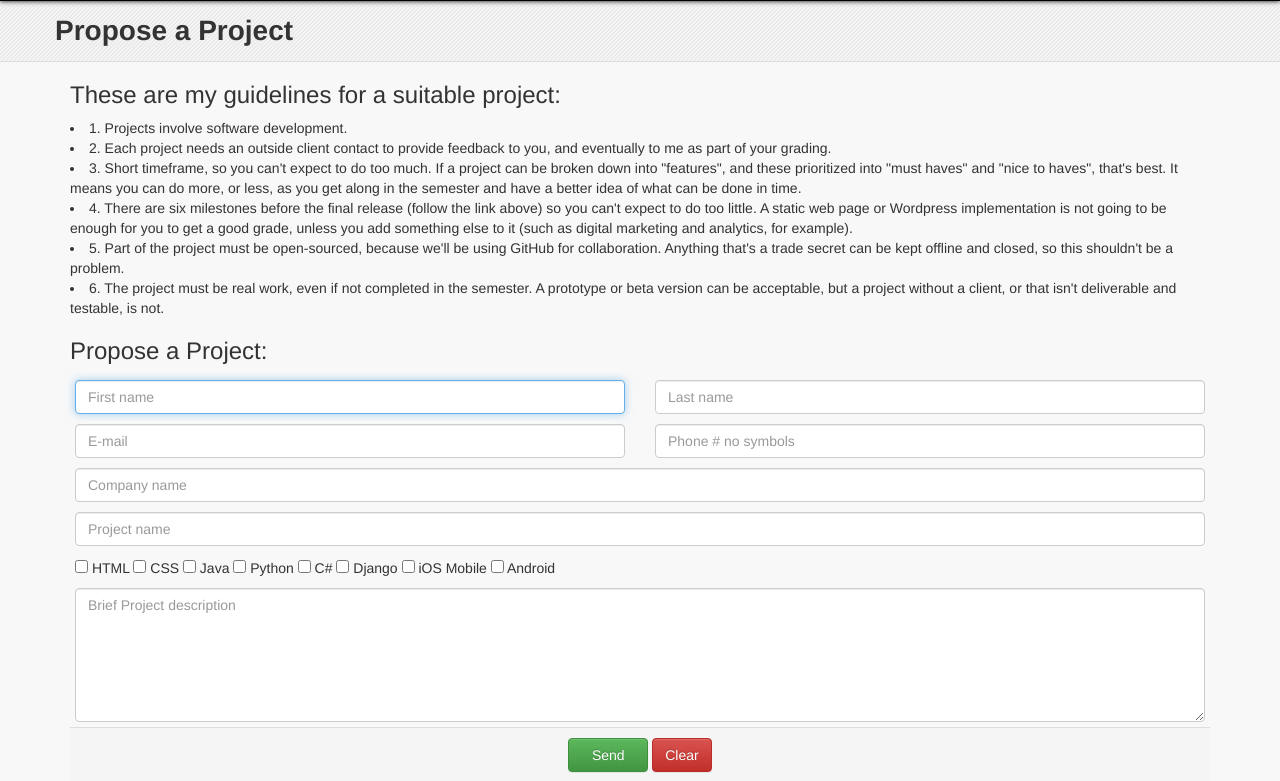
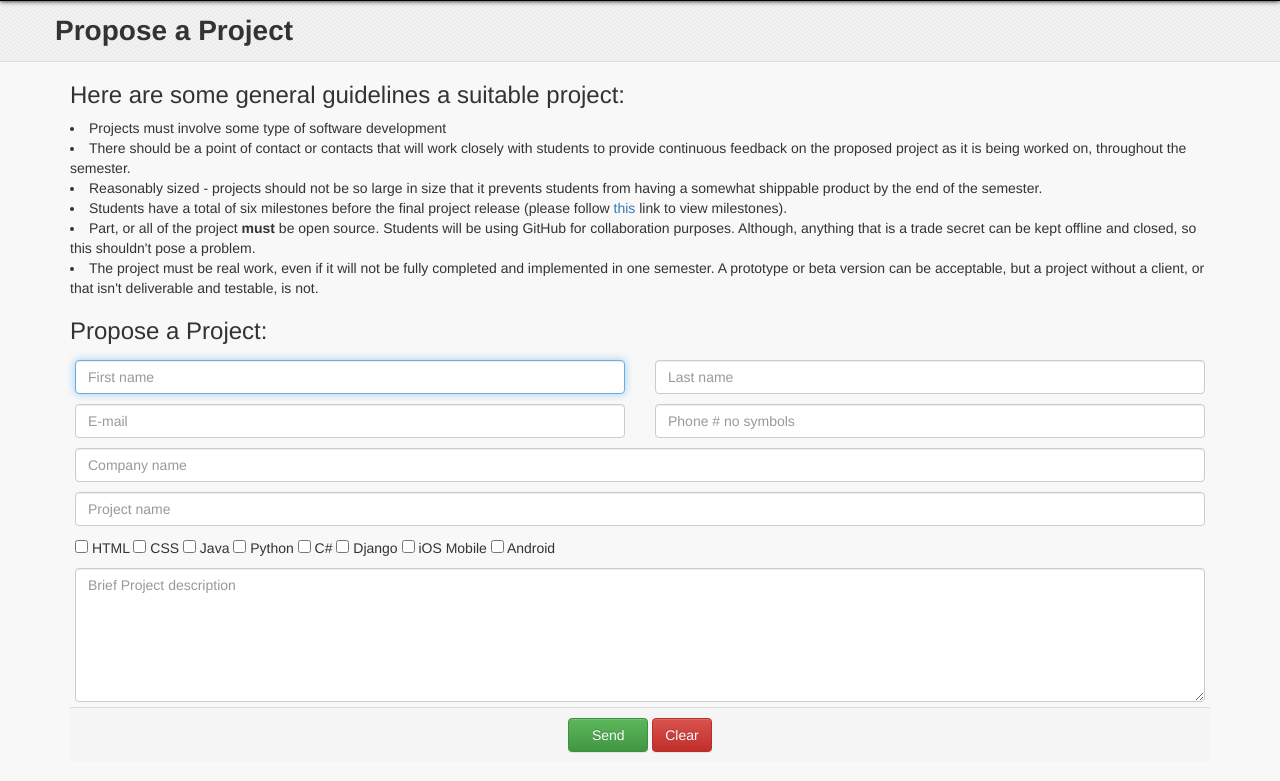
Before and after one commit to asu-cis-capstone/capx, a Flask app: page /addproject in a window 1280 px wide. Shown: the part 52-833 px from the top of the page. Run offline with Flask 2, Linux system fonts and the light colour scheme; the visitor is signed in with stand-in values (Sample User, id 1); some libraries are stand-ins or nearby versions; some web fonts are replaced.

Commit message:
updated project guidelines

```diff
--- a/templates/addproject.html
+++ b/templates/addproject.html
@@ -18,21 +18,13 @@
 	<div class="container">
 		<div class="row">
 			<div class="col-md-12">
-			<h3>These are my guidelines for a suitable project:</h3>
-			<li>1. Projects involve software development.</li>
-			<li>2. Each project needs an outside client contact to provide feedback to you, and eventually to me as part of your grading.</li>
-			<li>3. Short timeframe, so you can't expect to do too much.  If a project can be broken down into "features", and these prioritized
-			into "must haves" and "nice to haves", that's best.  It means you can do more, or less, as you get along in the semester and have a
-			better idea of what can be done in time.
-			</li>
-			<li>4. There are six milestones before the final release (follow the link above) so you can't expect to do too little.  A static web page
-			or Wordpress implementation is not going to be enough for you to get a good grade, unless you add something else to it (such as digital marketing and analytics, for example).
-			</li>
-			<li>5. Part of the project must be open-sourced, because we'll be using GitHub for collaboration.
-			Anything that's a trade secret can be kept offline and closed, so this shouldn't be a problem.
-			</li>
-			<li>6. The project must be real work, even if not completed in the semester.  A prototype or beta version can be acceptable,
-			but a project without a client, or that isn't deliverable and testable, is not.</li>
+			<h3>Here are some general guidelines a suitable project:</h3>
+			<li>Projects must involve some type of software development</li>
+			<li>There should be a point of contact or contacts that will work closely with students to provide continuous feedback on the proposed project as it is being worked on, throughout the semester.</li>
+			<li>Reasonably sized - projects should not be so large in size that it prevents students from having a somewhat shippable product by the end of the semester.</li>
+			<li>Students have a total of six milestones before the final project release (please follow <a href="https://github.com/asu-cis-capstone/course-info/blob/master/project_assignments.md">this</a> link to view milestones).</li>
+			<li>Part, or all of the project <strong>must</strong> be open source. Students will be using GitHub for collaboration purposes. Although, anything that is a trade secret can be kept offline and closed, so this shouldn't pose a problem.</li>
+			<li>The project must be real work, even if it will not be fully completed and implemented in one semester. A prototype or beta version can be acceptable, but a project without a client, or that isn't deliverable and testable, is not.</li>
 			</div>
 		</div>
 	</div>
```
